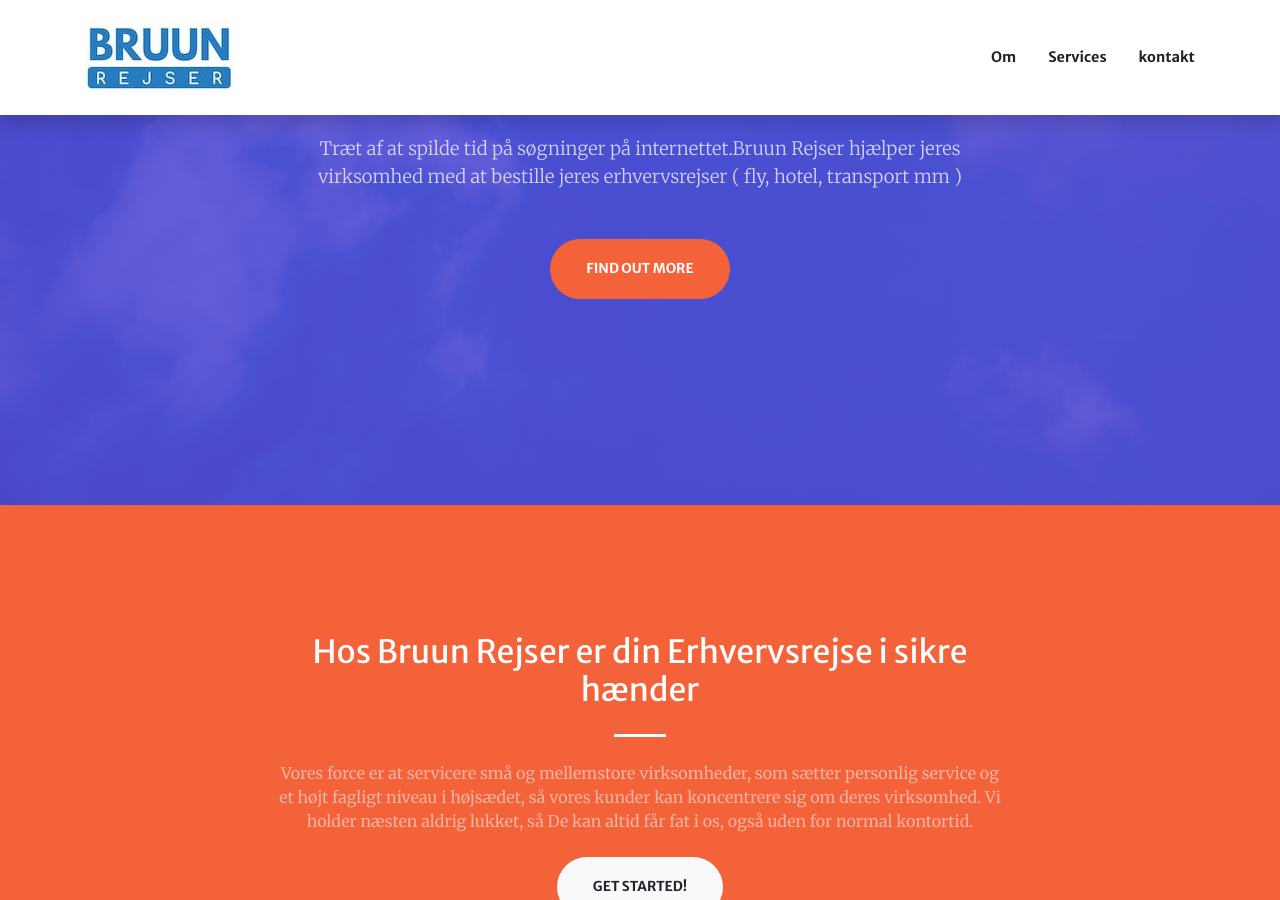
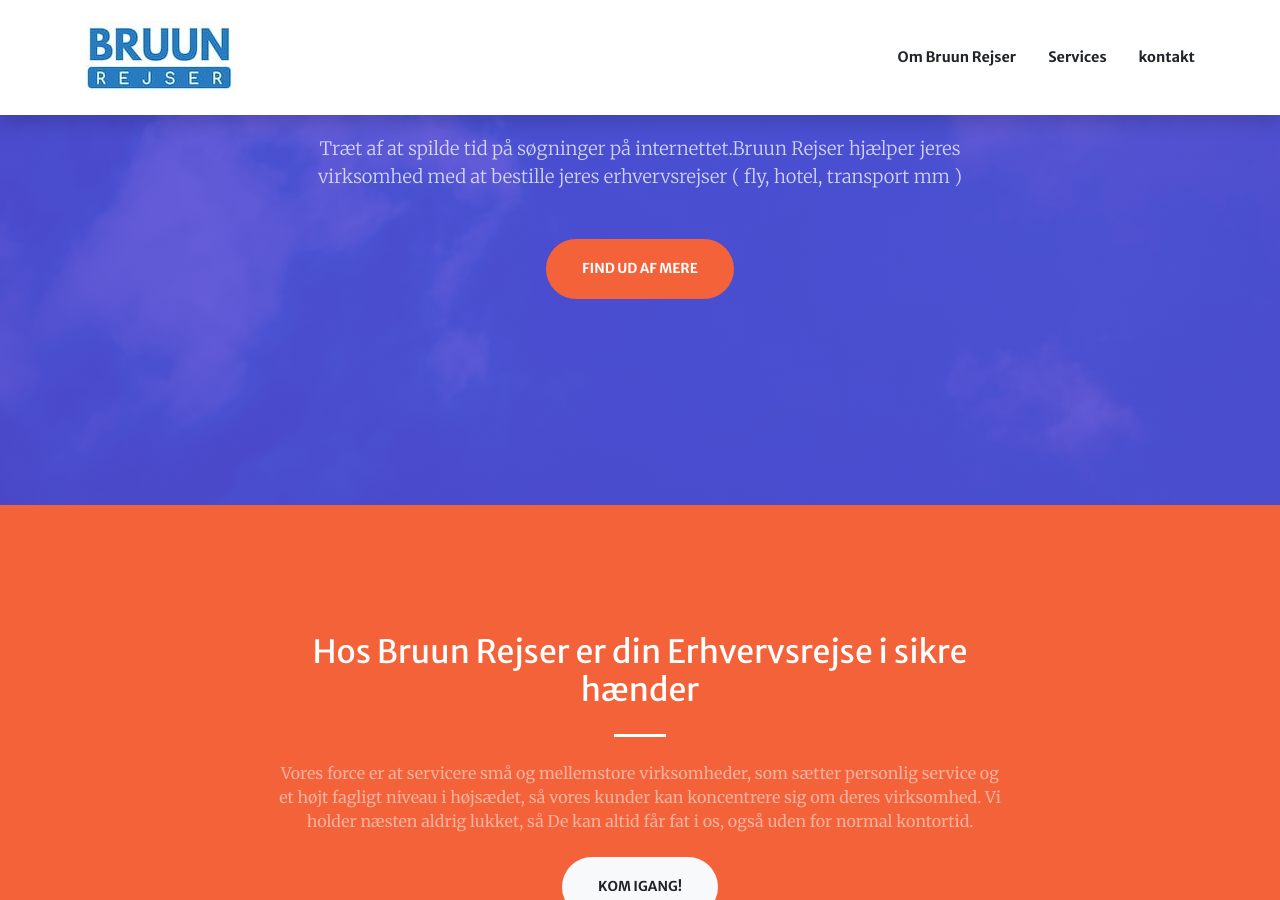
Before and after one commit to arpan45/test.github.io, a Jekyll site: the page theme1/index.html, which Jekyll copies as it is, in a window 1280 px wide and 900 px high, scrolled down 395 px. Built offline with Jekyll 4.4.1, drawn with Linux system fonts in a browser that asks for light colours.

Commit message:
Update index.html

```diff
--- a/theme1/index.html
+++ b/theme1/index.html
@@ -37,7 +37,7 @@
       <div class="collapse navbar-collapse" id="navbarResponsive">
         <ul class="navbar-nav ml-auto my-2 my-lg-0">
           <li class="nav-item">
-            <a class="nav-link js-scroll-trigger" href="#about">Om</a>
+            <a class="nav-link js-scroll-trigger" href="#about">Om Bruun Rejser</a>
           </li>
           <li class="nav-item">
             <a class="nav-link js-scroll-trigger" href="#services">Services</a>
@@ -63,7 +63,7 @@
         </div>
         <div class="col-lg-8 align-self-baseline">
           <p class="text-white-75 font-weight-light mb-5">Træt af at spilde tid på søgninger på internettet.Bruun Rejser hjælper jeres virksomhed med at bestille jeres erhvervsrejser ( fly, hotel, transport mm )</p>
-          <a class="btn btn-primary btn-xl js-scroll-trigger" href="#about">Find Out More</a>
+          <a class="btn btn-primary btn-xl js-scroll-trigger" href="#about">Find ud af mere</a>
         </div>
       </div>
     </div>
@@ -78,7 +78,7 @@
           <hr class="divider light my-4">
           <p class="text-white-50 mb-4">Vores force er at servicere små og mellemstore virksomheder, som sætter personlig service og et højt fagligt niveau i højsædet, så vores kunder kan koncentrere sig om deres virksomhed.
 Vi holder næsten aldrig lukket, så De kan altid får fat i os, også uden for normal kontortid.</p>
-          <a class="btn btn-light btn-xl js-scroll-trigger" href="#services">Get Started!</a>
+          <a class="btn btn-light btn-xl js-scroll-trigger" href="#services">Kom igang!</a>
         </div>
       </div>
     </div>
@@ -213,7 +213,7 @@
   <!-- Call to Action Section -->
   <section class="page-section bg-dark text-white">
     <div class="container text-center">
-      <h2 class="mb-4">Om</h2>
+      <h2 class="mb-4">Om Bruun Rejser</h2>
       <p class="text-white-50 mb-4">
         Jeg har været i branchen siden 2001, og har altid fokuseret på kundens ønsker/behov, derfor bliver alle kunder behandlet ens uanset om det er en erhvervskunde eller en privat kunde.
 <br><br>
```
